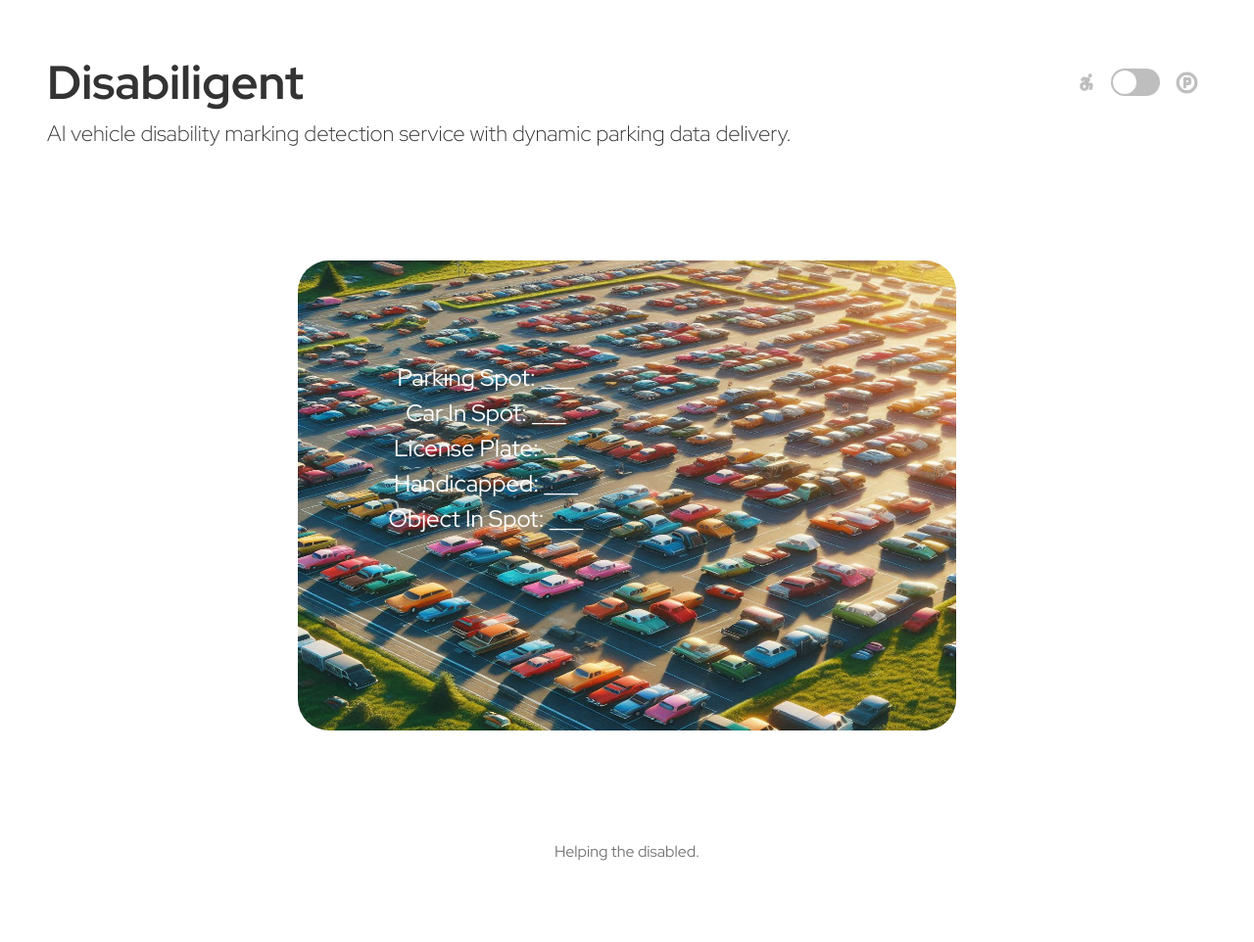
After one commit to sudocanttype/hacksmu2025, a Flask app: page /parking in a window 1280 px wide. The commit adds this page. Shown: the whole page at 98% size. Run offline with Flask 3, Linux system fonts and the light colour scheme.

```diff
--- a/app.py
+++ b/app.py
@@ -1,10 +1,12 @@
 import cv2
+import os
 from dotenv import load_dotenv
 
 from propelauth_flask import init_auth, current_user
 from flask import Flask, render_template, Response
 #
 #
+load_dotenv(".env")
 app = Flask(__name__)
 auth = init_auth("https://53997336.propelauthtest.com", os.environ.get("PROPEL_KEY"))
 GPT_KEY = os.environ.get("GPT_KEY")
@@ -48,9 +50,13 @@ def fetch_c2_data():
 
 
 @app.route('/')
-def welcome():
-    return render_template('index.html')
+def index():
+    return render_template('handicap.html')
 #
+@app.route('/parking')
+def parking():
+    return render_template('parking.html')
+
 @app.route("/api/whoami")
 @auth.require_user
 def who_am_i():
--- a/static/handicap.css
+++ b/static/handicap.css
@@ -1,9 +1,12 @@
 /* Reset default styles */
+@import url('https://fonts.googleapis.com/css2?family=Red+Hat+Display:ital,wght@0,300..900;1,300..900&display=swap');
+
 * {
     margin: 0;
     padding: 0;
     box-sizing: border-box;
-    font-family: -apple-system, BlinkMacSystemFont, sans-serif;
+    font-family: "Red Hat Display", sans-serif;
+
 }
 
 html {
@@ -17,6 +20,18 @@ body {
     background-color: #fff;
     padding: 3em;
     overflow: hidden;
+    /* background-image:url("bg.jpg"); */
+    /* background-size:100%; */
+    /* background: -moz-linear-gradient(top, rgba(255,255,255,0) 0%, rgba(130,91,0,1) 100%);   /1* FF3.6+ *1/ */
+}
+#bg {
+    z-index: -1;
+    position: absolute;
+    bottom: 0;
+    left:0;
+    width: 100%;
+    height:100%;
+
 }
 
 /* Header */
@@ -112,13 +127,14 @@ body {
     background-color: #f5f5f5;
     padding: 0;
     height: 60vh;
-    width: 60%;
+    width: 1280px;
+    height: 720px;
     color: white;
     overflow: hidden;
 }
 
 #livefeed > img {
-    object-fit: fill;
+    /* object-fit: fill; */
 }
 
 #img-container {
--- /dev/null
+++ b/templates/parking.html
@@ -0,0 +1,58 @@
+<!DOCTYPE html>
+<html lang="en">
+<head>
+    <meta charset="UTF-8">
+    <meta name="viewport" content="width=device-width, initial-scale=1.0">
+    <title>TODO</title>
+    <link rel="stylesheet" href="{{ url_for('static', filename='handicap.css') }}">
+</head>
+<body>
+
+    <header class="header">
+        <div class="header__logo">Disabiligent</div>
+        <nav class="nav">
+            <ul class="nav__list">
+                    <div class="switch-icon">
+                        <svg width="20px" height="20px" viewBox="-1.6 -1.6 19.20 19.20" fill="none" xmlns="http://www.w3.org/2000/svg" stroke="#bebebe"><g id="SVGRepo_bgCarrier" stroke-width="0"></g><g id="SVGRepo_tracerCarrier" stroke-linecap="round" stroke-linejoin="round" stroke="#CCCCCC" stroke-width="0.256"></g><g id="SVGRepo_iconCarrier"> <path d="M13 1.5C13 2.32843 12.3284 3 11.5 3C10.6716 3 10 2.32843 10 1.5C10 0.671573 10.6716 0 11.5 0C12.3284 0 13 0.671573 13 1.5Z" fill="#bebebe"></path> <path fill-rule="evenodd" clip-rule="evenodd" d="M6.22092 3.12438C5.5652 2.99324 4.88732 3.19848 4.41448 3.67133L2.79291 5.2929L4.20712 6.70711L5.82869 5.08554L7.30925 5.38165L5.59412 8.02034C3.57561 8.22375 2 9.92787 2 12C2 14.2091 3.79086 16 6 16C8.20914 16 10 14.2091 10 12C10 11.6547 9.95625 11.3197 9.874 11.0001H11.9692L10.9692 15.0001H13.0308L13.9095 11.4851C14.2251 10.2228 13.2704 9.00006 11.9692 9.00006H8.92066L11.3193 5.57346L10.6961 4.01942L6.22092 3.12438ZM6 14C7.10457 14 8 13.1046 8 12C8 10.8954 7.10457 10 6 10C4.89543 10 4 10.8954 4 12C4 13.1046 4.89543 14 6 14Z" fill="#bebebe"></path> </g></svg>
+                    </div>
+                    <label class="switch">
+                    <input type="checkbox" id="toggleSwitch">
+                    <span class="slider"></span>
+                    </label>
+                    <div class="switch-icon">
+                        <svg fill="#bebebe" width="25px" height="25px" viewBox="0 0 24.00 24.00" xmlns="http://www.w3.org/2000/svg" data-name="Layer 1" stroke="#bebebe"><g id="SVGRepo_bgCarrier" stroke-width="0"></g><g id="SVGRepo_tracerCarrier" stroke-linecap="round" stroke-linejoin="round"></g><g id="SVGRepo_iconCarrier"><path d="M13,7H10A1,1,0,0,0,9,8v8a1,1,0,0,0,2,0V14h2a3,3,0,0,0,3-3V10A3,3,0,0,0,13,7Zm1,4a1,1,0,0,1-1,1H11V9h2a1,1,0,0,1,1,1ZM12,2A10,10,0,1,0,22,12,10,10,0,0,0,12,2Zm0,18a8,8,0,1,1,8-8A8,8,0,0,1,12,20Z"></path></g></svg>
+                    </div>
+
+                <script src="{{ url_for('static', filename='handicap.js') }}"></script>
+            </ul>
+        </nav>
+    </header>
+
+        <section class="intro">
+            <h1 class="intro__title">AI vehicle disability marking detection service with dynamic parking data delivery.</h1>
+        </section>
+
+        <section class="parking">
+            <div id="parking-container">
+                <div id="parking-data">
+                    <div class="grid-container">
+                        <div class="grid-item">Parking Spot: <span id="parking-spot">___</span></div>
+                        <div class="grid-item">Car In Spot: <span id="car-in-spot">___</span></div>
+                        <div class="grid-item">License Plate: <span id="license-plate">___</span></div>
+                        <div class="grid-item">Handicapped: <span id="handicapped">___</span></div>
+                        <div class="grid-item">Object In Spot: <span id="object-in-spot">___</span></div>
+                      </div>
+                      <div id="img-container">
+                        <img id="default-img" src="{{ url_for('static', filename='car-lot.png') }}">
+                    </div>
+                </div>
+            </div>
+        </section>
+    </main>
+
+    <footer class="footer">
+        <p class="footer__text">Helping the disabled.</p>
+    </footer>
+
+</body>
+</html>
```
Also changed, not shown: templates/handicap.html (added, +55 -0 lines), templates/index.html (deleted, +0 -14 lines), templates/info.html (deleted, +0 -13 lines), static/bg.jpg (added).
